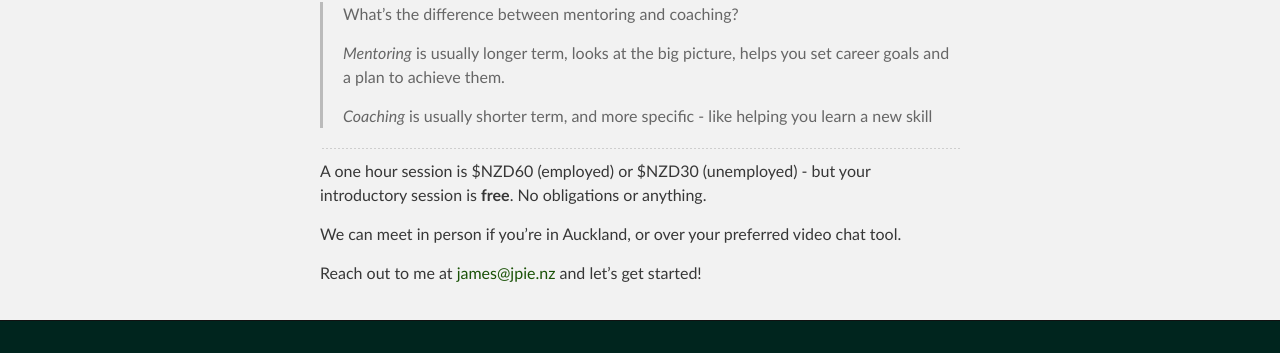
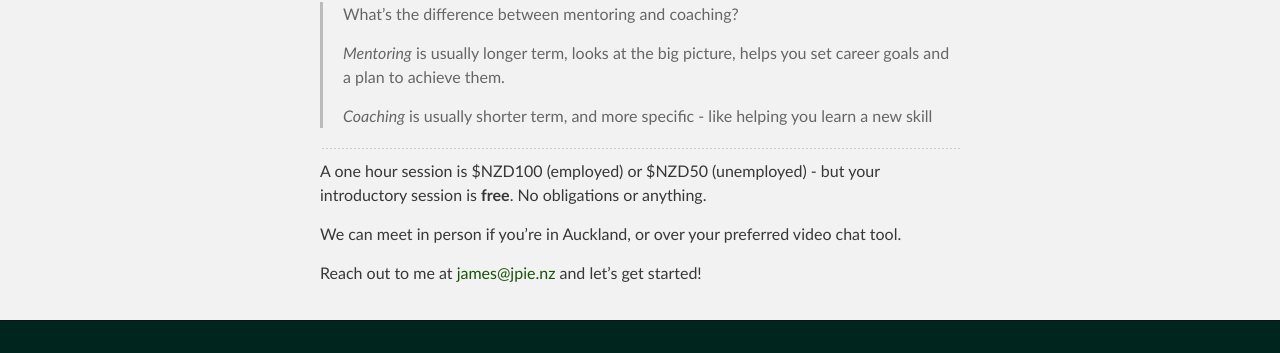
Before and after one commit to jrespie/jrespie.github.io, a Jekyll site: the page built from coaching.md, in a window 1280 px wide. Shown: the part 823-1176 px from the top of the page. Built offline with Jekyll 4.4.1, drawn with Linux system fonts in a browser that asks for light colours; comment, search, counter and statistics services are not loaded.

Commit message:
Update price

```diff
--- a/coaching.md
+++ b/coaching.md
@@ -37,7 +37,7 @@ So - you're ready to take the next step in your career? Need help overcoming som
 
 <hr/>
 
-A one hour session is \$NZD60 (employed) or \$NZD30 (unemployed) - but your introductory session is **free**. No obligations or anything.
+A one hour session is \$NZD100 (employed) or \$NZD50 (unemployed) - but your introductory session is **free**. No obligations or anything.
 
 We can meet in person if you're in Auckland, or over your preferred video chat tool.
 
```
